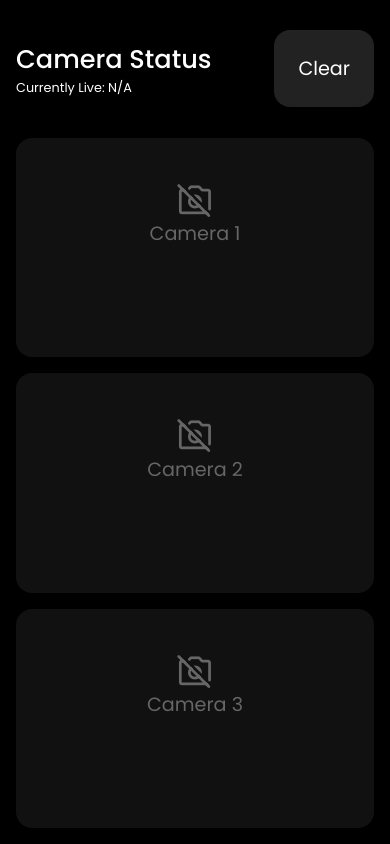
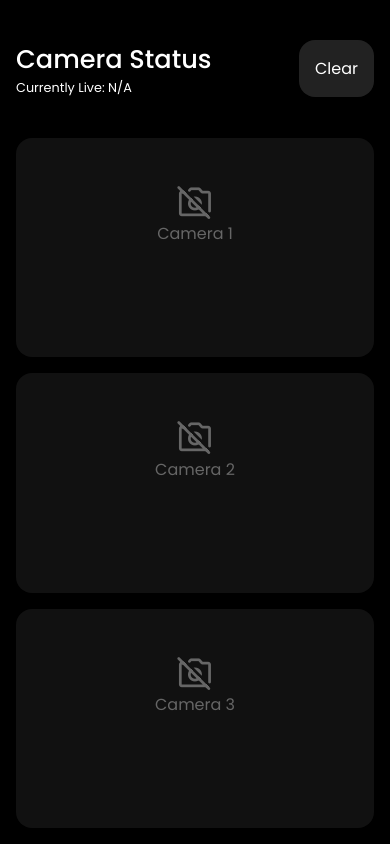
Before and after one commit to animusic-ensembles/camera-status, a plain HTML site: page index.html in a window 390 px wide. Drawn offline with nearby package versions, Linux system fonts and the light colour scheme; no server answers.

Commit message:
mobile styling

```diff
--- a/static/css/cameras.css
+++ b/static/css/cameras.css
@@ -47,18 +47,22 @@
 }
 
 @media screen and (max-width: 480px) {
+    .clear {
+        font-size: 1rem;
+        padding: 1rem;
+    }
     .bottom > * {
         height: calc((100% - 2rem) / 3);
     }
     .thumbnail {
         height: 70%;
-        font-size: 1.2rem;
+        font-size: 1rem;
     }
     .icon {
         font-size: 2.4rem;
     }
     .status {
         height: 30%;
-        font-size: 1.6rem;
+        font-size: 1.2rem;
     }
 }
```
